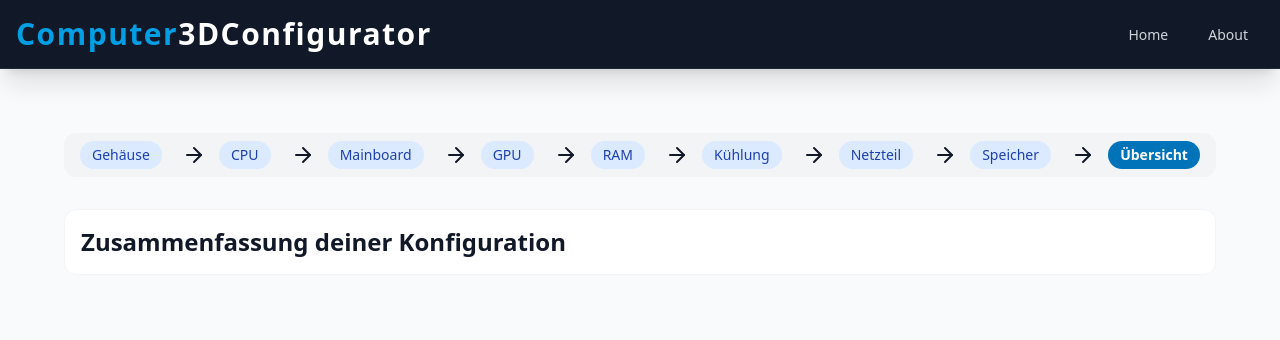
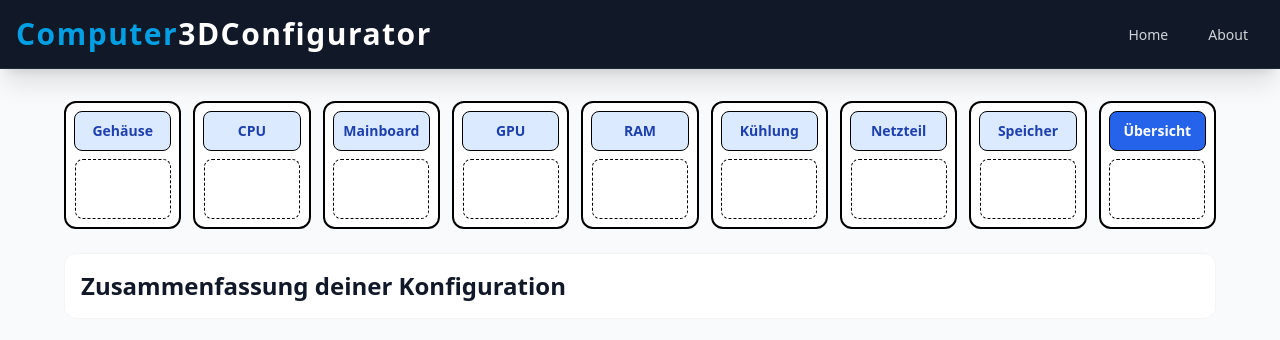
Before and after one commit to 2426-itp-ahitm/computer3d-configurator, a React (Create React App) app in the folder frontend/: page /summary in a window 1280 px wide. Shown: the top 340 px of the page. Built offline with nearby package versions, Linux system fonts and the light colour scheme.

Commit message:
Sprint für 15.01.26

```diff
--- a/frontend/src/components/Breadcrumbs.js
+++ b/frontend/src/components/Breadcrumbs.js
@@ -1,53 +1,125 @@
 import { Link, useLocation } from "react-router-dom";
 import { CONFIG_STEPS } from "./steps";
-import { Check } from "lucide-react";
-import { ArrowRight } from "lucide-react";
+
+function ssKeyFromStepLabel(label) {
+  const map = {
+    "Gehäuse": "Case",
+    "CPU": "CPU",
+    "Mainboard": "Mainboard",
+    "GPU": "GPU",
+    "RAM": "RAM",
+    "Kühlung": "Cooler",
+    "Netzteil": "PSU",
+    "Speicher": "Storage",
+    "Übersicht": null,
+  };
+  return map[label] ? `selectedComponent_${map[label]}` : null;
+}
+
+function getSelectedForStep(step) {
+  const key = ssKeyFromStepLabel(step.label);
+  if (!key) return null;
+  const raw = sessionStorage.getItem(key);
+  if (!raw) return null;
+  try {
+    return JSON.parse(raw);
+  } catch {
+    return null;
+  }
+}
 
 export default function Breadcrumbs() {
   const location = useLocation();
-    const currentIndex = CONFIG_STEPS.findIndex(
-        step => step.path === location.pathname
-    );
+  const currentIndex = CONFIG_STEPS.findIndex(step => step.path === location.pathname);
 
   return (
-        // *** NEU: Responsiver Container ***
-        <div className="flex flex-col md:flex-row md:justify-between items-start md:items-center text-sm mb-8 w-full bg-gray-100 px-4 py-2 rounded-xl">
-
+    <div className="w-full mb-6">
+      <div className="flex justify-between gap-3">
         {CONFIG_STEPS.map((step, index) => {
           const isCompleted = index < currentIndex;
           const isActive = index === currentIndex;
 
-                // *** NEU: Responsives Element-Div ***
+          const selected = getSelectedForStep(step);
+          const imgSrc = selected?.img || "https://placehold.co/96x60/FFFFFF/CCCCCC?text=";
+          const name = selected?.name || null;
+
           return (
-                    <div key={step.path} className="flex items-center w-full md:w-auto mb-1 md:mb-0">
-
+            <div
+              key={step.path}
+              className="
+                flex-1
+                min-w-0
+                flex flex-col items-center
+                gap-2
+                rounded-xl
+                border-2 border-black
+                bg-white
+                px-2 py-2
+              "
+            >
               <Link
                 to={step.path}
                 className={`
-                                // NEU: Link füllt auf Mobil die Breite aus
-                                px-3 py-1 rounded-full w-full md:w-auto text-left md:text-center
-                                transition cursor-pointer select-none
-                                flex items-center space-x-1
-
-                                ${isActive ? "bg-[#0073b9] text-white font-bold" : ""}
-                                ${isCompleted ? "bg-blue-100 text-blue-800" : ""}
-                                ${index > currentIndex ? "bg-gray-200 text-gray-600" : ""}
+                  w-full
+                  h-10
+                  rounded-lg
+                  flex items-center justify-center
+                  text-sm font-semibold
+                  border border-black
+                  transition
+                  ${isActive
+                    ? "bg-blue-600 text-white"
+                    : isCompleted
+                      ? "bg-blue-100 text-blue-800"
+                      : "bg-white text-gray-600"
+                  }
                 `}
               >
-                            {isCompleted}
-
-                            <span>{step.label}</span>
+                <span className="truncate px-1">{step.label}</span>
               </Link>
 
-                        {/* NEU: Das Trennzeichen wird nur auf großen Bildschirmen angezeigt */}
-                        {index < CONFIG_STEPS.length - 1 && (
-                            <ArrowRight className="hidden md:block text-gray-900 ml-5" size={24} />
+              <div className="w-full flex items-center justify-center">
+                <div className="relative group w-[96px] h-[60px]">
+                  {selected ? (
+                    <>
+                      <img
+                        src={imgSrc}
+                        alt={name || step.label}
+                        onError={(e) => {
+                          e.currentTarget.onerror = null;
+                          e.currentTarget.src = "https://placehold.co/96x60/FFFFFF/CCCCCC?text=";
+                        }}
+                        className="
+                          w-full h-full object-contain
+                          rounded-lg
+                          border border-black
+                          bg-white
+                          p-1
+                          transition-transform duration-200
+                          group-hover:scale-[1.5]
+                          group-hover:z-20
+                        "
+                      />
+
+                      <div className="
+                        absolute left-1/2 -translate-x-1/2 top-full mt-2
+                        opacity-0 group-hover:opacity-100 transition-opacity
+                        pointer-events-none z-30
+                      ">
+                        <div className="bg-black text-white text-xs font-semibold px-2 py-1 rounded-md whitespace-nowrap">
+                          {name}
+                        </div>
+                      </div>
+                    </>
+                  ) : (
+                    <div className="w-full h-full rounded-lg border border-dashed border-black bg-white" />
                   )}
-
+                </div>
+              </div>
             </div>
           );
         })}
-
+      </div>
     </div>
   );
 }
--- a/frontend/src/configuration/Summary.js
+++ b/frontend/src/configuration/Summary.js
@@ -2,31 +2,11 @@ import React from 'react';
 import Breadcrumbs from '../components/Breadcrumbs';
 
 export function Summary() {
-
-    const BREADCRUMB_STEPS = [
-        { label: "CPU", path: "/cpu-config", ssKey: "selectedComponent_CPU" },
-        { label: "Mainboard", path: "/motherboard-config", ssKey: "selectedComponent_Motherboard" },
-        { label: "RAM", path: "/ram-config", ssKey: "selectedComponent_RAM" },
-        { label: "Speicher", path: "/storage-config", ssKey: "selectedComponent_SSDHDD" },
-        { label: "GPU", path: "/gpu-config", ssKey: "selectedComponent_GPU" },
-        { label: "Kühlung", path: "/cooling-config", ssKey: "selectedComponent_Cooler" },
-        { label: "Netzteil (PSU)", path: "/psu-config", ssKey: "selectedComponent_PowerSupply" },
-        { label: "Gehäuse", path: "/case-config", ssKey: "selectedComponent_Case" },
-        { label: "Übersicht", path: "/summary", ssKey: "summary" },
-    ];
-
-    const COMPONENT_KEYS = BREADCRUMB_STEPS.slice(0, -1).map(step => ({
-        title: step.label,
-        icon: step.icon,
-        sessionStorageKey: step.ssKey
-    }));
-
   return (
-        <div className="min-h-[calc(100vh-64px)] bg-gray-50 text-gray-900 flex flex-col items-center p-8 pt-16">
-
+    <div className="min-h-[calc(100vh-64px)] bg-gray-50 text-gray-900 flex flex-col items-center p-6 pt-8">
       <div className="max-w-6xl w-full">
         <Breadcrumbs />
-                <div className="mb-10 p-4 bg-white rounded-xl flex justify-between items-center border border-gray-100">
+        <div className="mb-6 p-4 bg-white rounded-xl flex justify-between items-center border border-gray-100">
           <div className="flex items-center">
             <h1 className="text-2xl font-bold">Zusammenfassung deiner Konfiguration</h1>
           </div>
```
Also changed, not shown: frontend/src/configuration/HardwareConfig.js (+32 -69 lines). Lines whose indentation alone changed are shown as unchanged.
